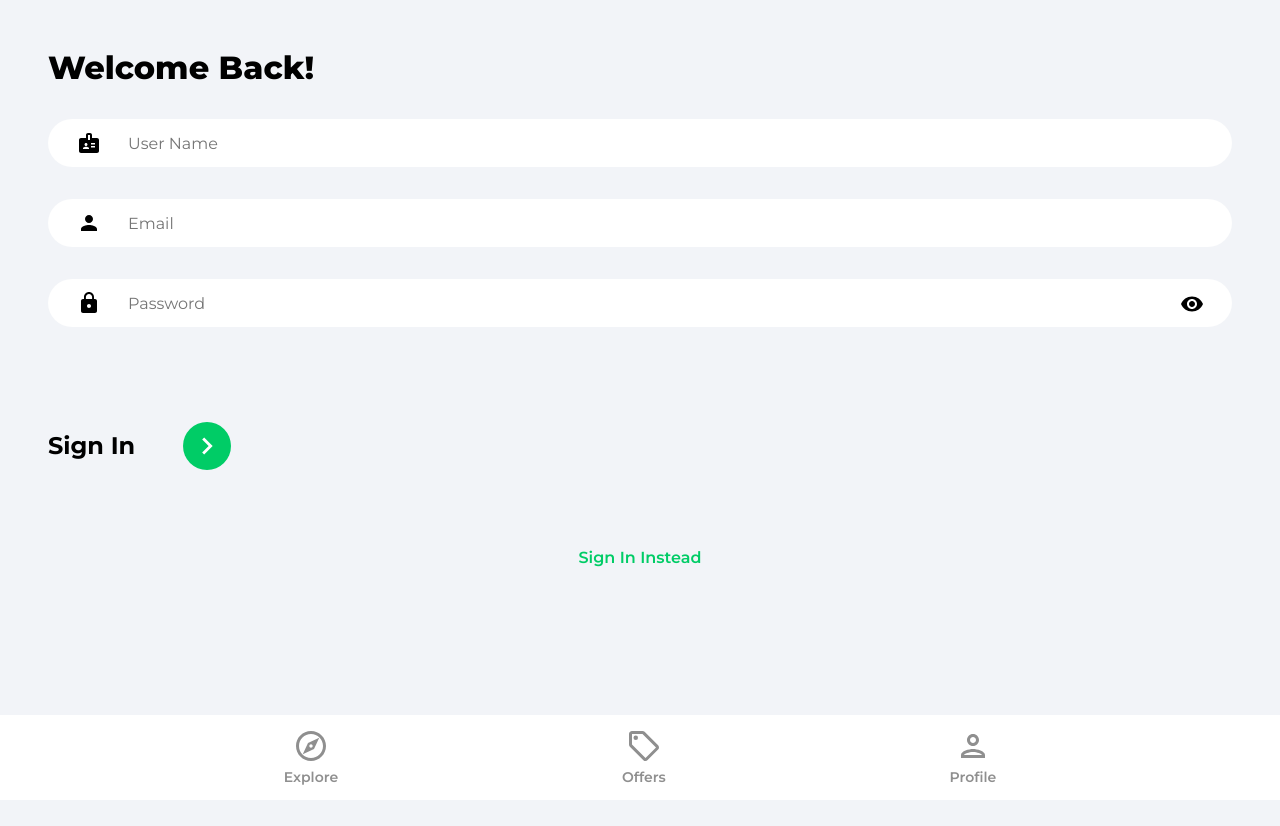
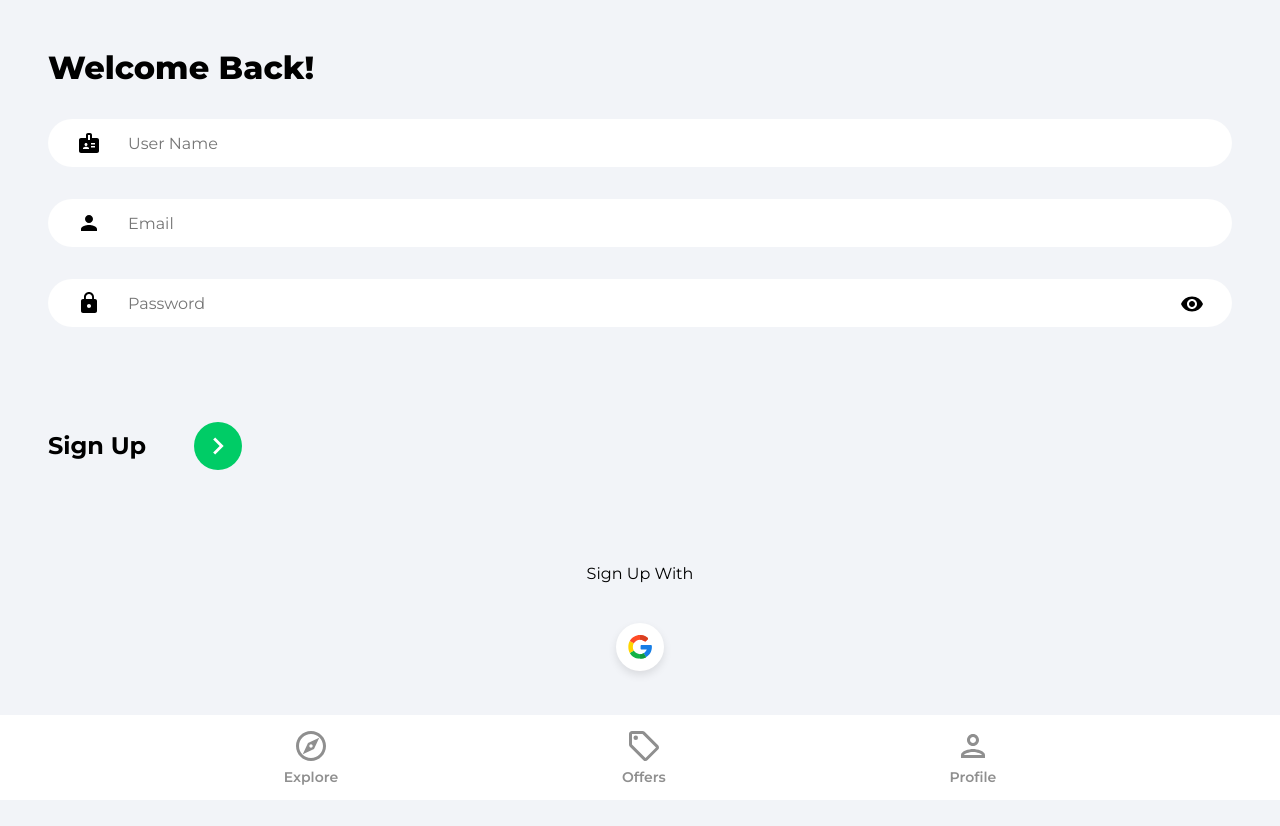
Before and after one commit to prajwal-sharma/house-marketplace, a React (Create React App) app: page /sign-up in a window 1280 px wide. Before the commit the page ends 800 px from the top, so only its background shows below. Built offline with nearby package versions, Linux system fonts and the light colour scheme; no server answers.

Commit message:
added google auth

```diff
--- /dev/null
+++ b/src/components/OAuth.jsx
@@ -0,0 +1,50 @@
+import { useLocation, useNavigate } from "react-router";
+import { getAuth, signInWithPopup, GoogleAuthProvider } from "@firebase/auth";
+import { setDoc, doc, getDoc, serverTimestamp } from "@firebase/firestore";
+import { db } from "../firebase.config";
+import { toast } from 'react-toastify'
+import googleIcon from '../assets/svg/googleIcon.svg'
+import { async } from "q";
+
+function OAuth() {
+    const navigate = useNavigate()
+
+    const location = useLocation()
+    const onGoogleClick = async () => {
+
+        try {
+            const auth = getAuth()
+            const provider = new GoogleAuthProvider()
+            const result = await signInWithPopup(auth, provider)
+
+            // chack for user
+            const user = result.user
+            const docRef = doc(db, 'users', user.uid)
+            const docSnap = await getDoc(docRef)
+            //if user doesn't exist create user
+            if(!docSnap.exists()){
+                await setDoc(doc(db,'users', user.uid),{
+                    name: user.displayName,
+                    email: user.email,
+                    timeStamp : serverTimestamp()
+                })
+            }
+
+            navigate('/')
+        } catch (error) {
+            toast.error("Couldn't authorize with Google")
+        }
+
+    }
+
+    return (
+        <div className="socialLogin">
+            <p>Sign {location.pathname === '/sign-up' ? 'Up' : 'In'} With</p>
+            <button className="socialIconDiv" onClick={onGoogleClick}>
+                <img className='socialIconImg' src={googleIcon} alt="google" />
+            </button>
+        </div>
+    );
+}
+
+export default OAuth;
--- a/src/pages/SignIn.jsx
+++ b/src/pages/SignIn.jsx
@@ -1,5 +1,6 @@
 import { useState } from "react";
 import { toast } from "react-toastify";
+import OAuth from "../components/OAuth";
 import { Link, useNavigate } from "react-router-dom";
 import { ReactComponent as ArrowRightIcon } from "../assets/svg/keyboardArrowRightIcon.svg";
 import visibilityIcon from "../assets/svg/visibilityIcon.svg";
@@ -75,13 +76,13 @@
             Forgot Password?
           </Link>
           <div className="signUpBar">
-            <p className="signUpText">Sign Up</p>
+            <p className="signUpText">Sign In</p>
             <button className="signInButton">
               <ArrowRightIcon fill="#ffffff" width="34px" height="34px" />
             </button>
           </div>
         </form>
-        {/* Google oAuth */}
+        <OAuth></OAuth>
         <Link to='/sign-up' className="registerLink" >Sign Up Instead</Link>
       </div>
     </>
--- a/src/pages/SignUp.jsx
+++ b/src/pages/SignUp.jsx
@@ -6,7 +6,7 @@
 import {db} from '../firebase.config';
 import { ReactComponent as ArrowRightIcon } from "../assets/svg/keyboardArrowRightIcon.svg";
 import visibilityIcon from "../assets/svg/visibilityIcon.svg";
-
+import OAuth from "../components/OAuth";
 function SignUp() {
   const [showPassword, setShowPassword] = useState(false);
   const [formData, setFormData] = useState({
@@ -94,13 +94,13 @@
             Forgot Password?
           </Link> */}
           <div className="signInBar">
-            <p className="signInText">Sign In</p>
+            <p className="signInText">Sign Up</p>
             <button className="signInButton">
               <ArrowRightIcon fill="#ffffff" width="34px" height="34px"/>
             </button>
           </div>
         </form>
-        {/* Google oAuth */}
+        <OAuth></OAuth>
         <Link to='/sign-in' className="registerLink" >Sign In Instead</Link>
       </div>
     </>
```
